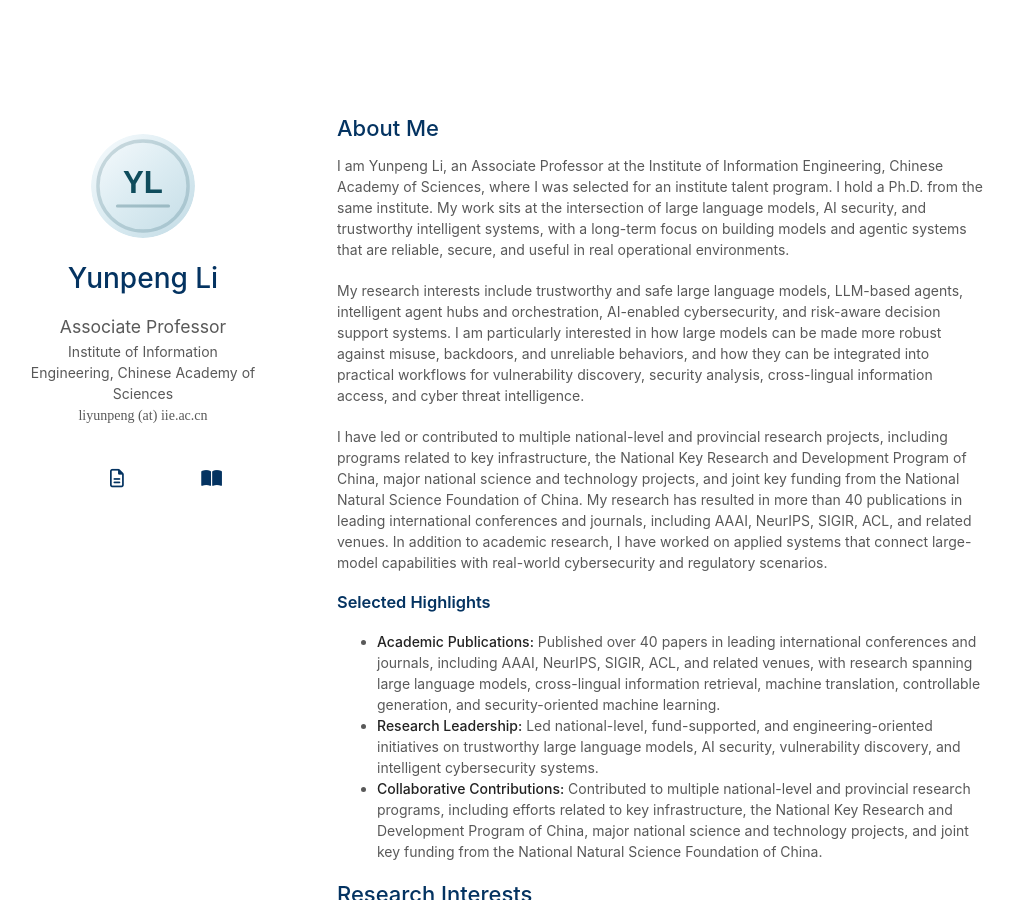
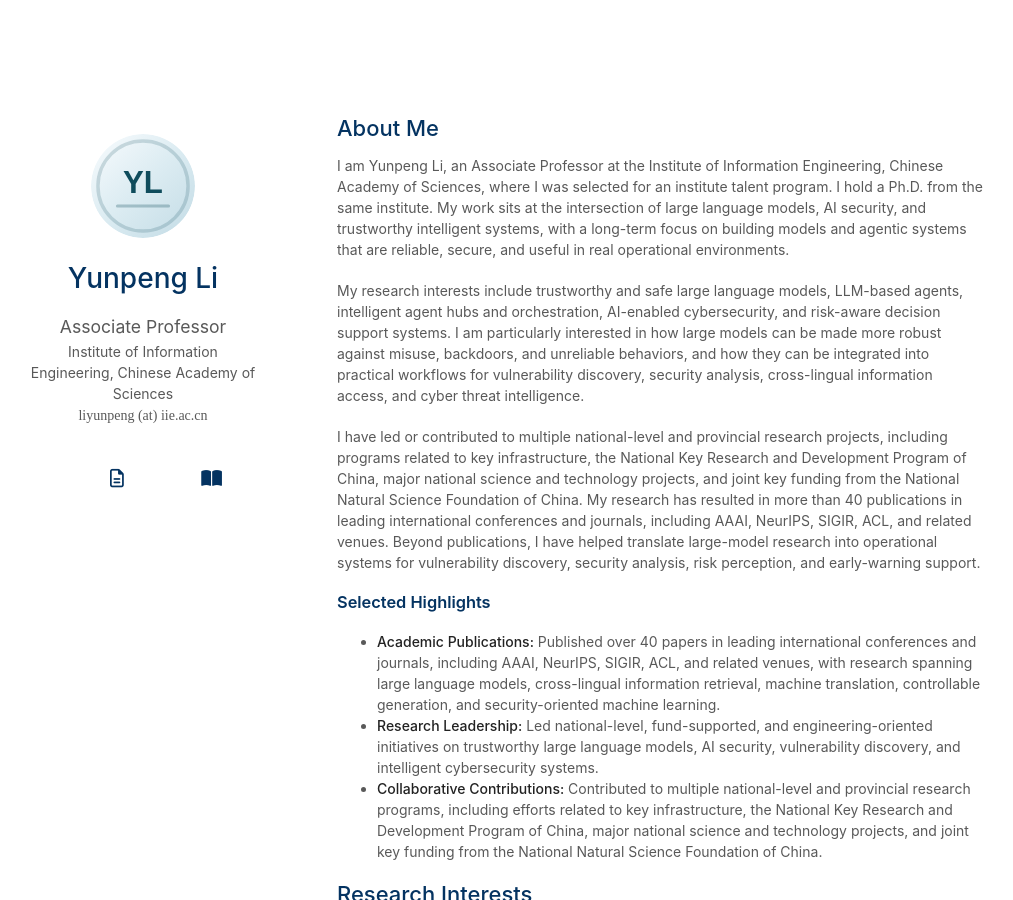
Before and after one commit to ReFantazio/Refantazio.github.io, a Jekyll site: the page built from index.md, in a window 1280 px wide and 900 px high. Shown: the whole window, without its empty margins (133-1146 px from the left). Built offline with Jekyll 4.4.1, drawn with Linux system fonts in a browser that asks for light colours; a style sheet for code colours, icons or effects is not loaded; our own code applies the rules of GitHub Pages for plain Markdown files.

Commit message:
Clarify applied systems description

```diff
--- a/index.md
+++ b/index.md
@@ -8,7 +8,7 @@ I am Yunpeng Li, an Associate Professor at the Institute of Information Engineer
 
 My research interests include trustworthy and safe large language models, LLM-based agents, intelligent agent hubs and orchestration, AI-enabled cybersecurity, and risk-aware decision support systems. I am particularly interested in how large models can be made more robust against misuse, backdoors, and unreliable behaviors, and how they can be integrated into practical workflows for vulnerability discovery, security analysis, cross-lingual information access, and cyber threat intelligence.
 
-I have led or contributed to multiple national-level and provincial research projects, including programs related to key infrastructure, the National Key Research and Development Program of China, major national science and technology projects, and joint key funding from the National Natural Science Foundation of China. My research has resulted in more than 40 publications in leading international conferences and journals, including AAAI, NeurIPS, SIGIR, ACL, and related venues. In addition to academic research, I have worked on applied systems that connect large-model capabilities with real-world cybersecurity and regulatory scenarios.
+I have led or contributed to multiple national-level and provincial research projects, including programs related to key infrastructure, the National Key Research and Development Program of China, major national science and technology projects, and joint key funding from the National Natural Science Foundation of China. My research has resulted in more than 40 publications in leading international conferences and journals, including AAAI, NeurIPS, SIGIR, ACL, and related venues. Beyond publications, I have helped translate large-model research into operational systems for vulnerability discovery, security analysis, risk perception, and early-warning support.
 
 ### Selected Highlights
 
```
